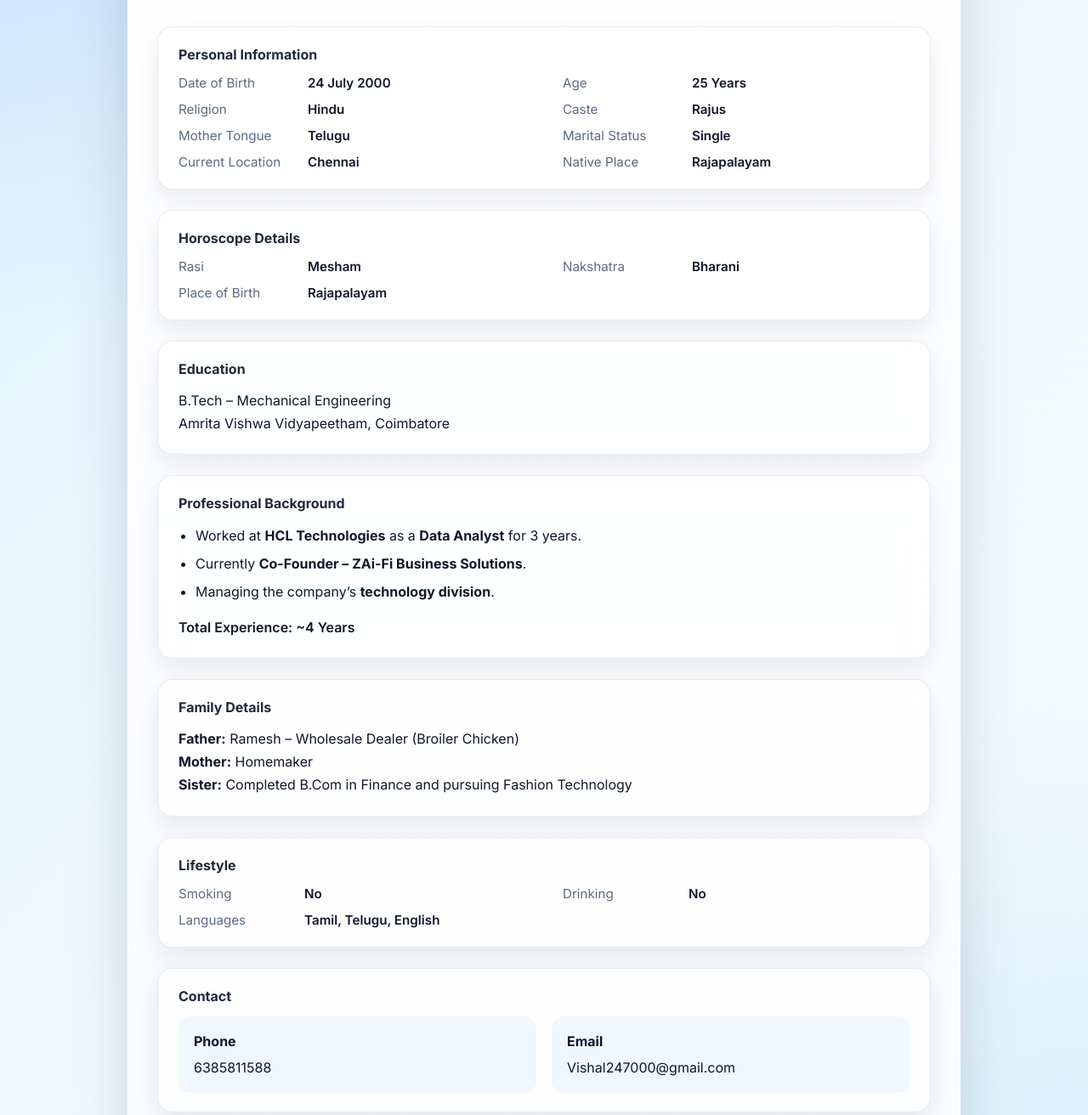
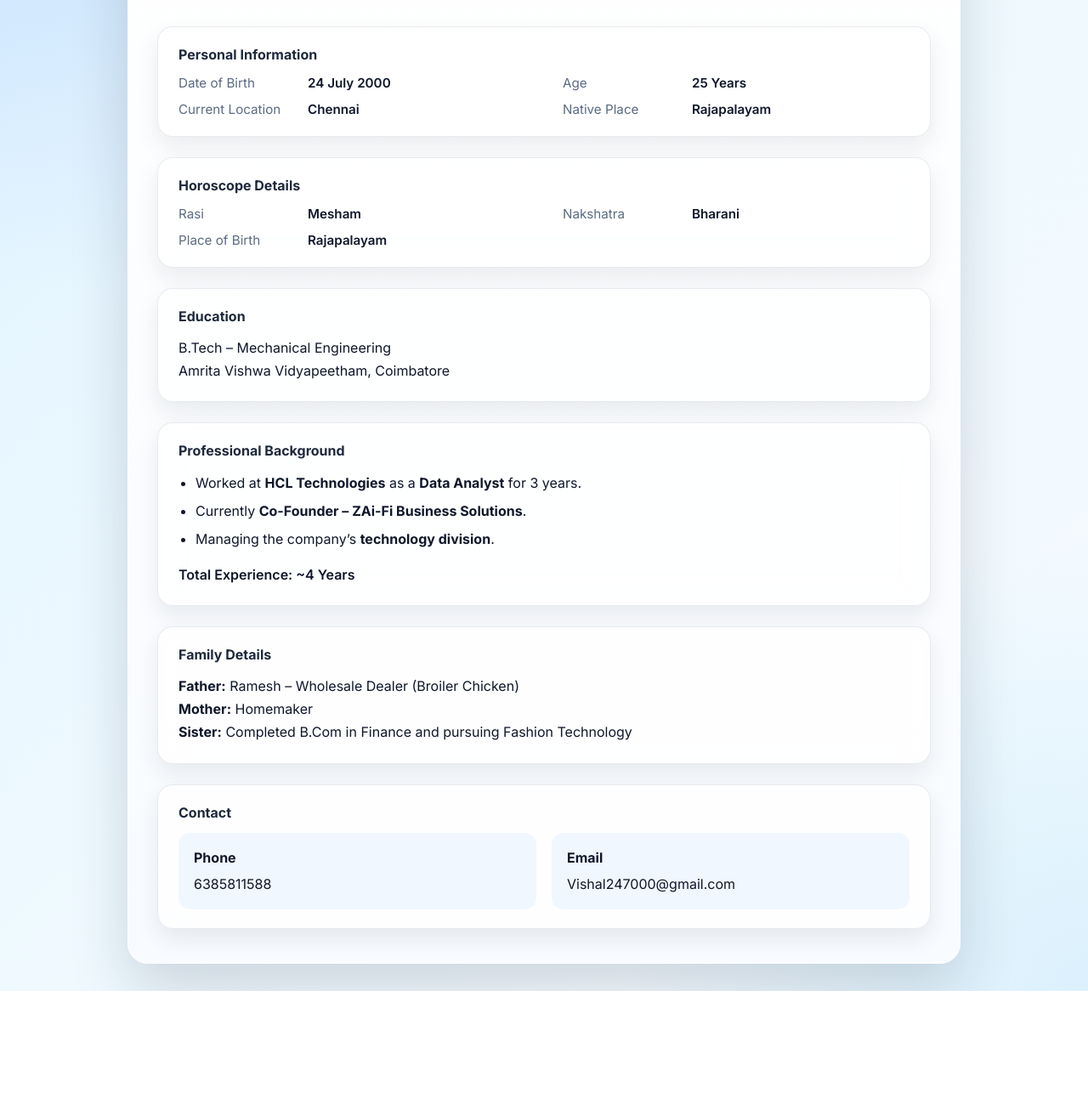
Before and after one commit to vishal-24-1/bio-data, a website: page index.html in a window 1280 px wide. Shown: the part 272-1584 px from the top of the page at 85% size. After the commit the page ends 1438 px from the top, so only its background shows below. Drawn offline with Linux system fonts and the light colour scheme.

Commit message:
info change

```diff
--- a/index.html
+++ b/index.html
@@ -403,10 +403,10 @@ body {
         <div class="grid details-grid">
           <div class="row"><div class="label">Date of Birth</div><div class="value">24 July 2000</div></div>
           <div class="row"><div class="label">Age</div><div class="value">25 Years</div></div>
-          <div class="row"><div class="label">Religion</div><div class="value">Hindu</div></div>
+          <!-- <div class="row"><div class="label">Religion</div><div class="value">Hindu</div></div>
           <div class="row"><div class="label">Caste</div><div class="value">Rajus</div></div>
           <div class="row"><div class="label">Mother Tongue</div><div class="value">Telugu</div></div>
-          <div class="row"><div class="label">Marital Status</div><div class="value">Single</div></div>
+          <div class="row"><div class="label">Marital Status</div><div class="value">Single</div></div> -->
           <div class="row"><div class="label">Current Location</div><div class="value">Chennai</div></div>
           <div class="row"><div class="label">Native Place</div><div class="value">Rajapalayam</div></div>
         </div>
@@ -448,14 +448,15 @@ body {
         </div>
       </section>
 
-      <section class="section">
+      <!-- <section class="section">
         <div class="section-title">Lifestyle</div>
         <div class="grid">
           <div class="row"><div class="label">Smoking</div><div class="value">No</div></div>
           <div class="row"><div class="label">Drinking</div><div class="value">No</div></div>
           <div class="row"><div class="label">Languages</div><div class="value">Tamil, Telugu, English</div></div>
         </div>
-      </section>
+      </section> -->
+
 
       <section class="section">
         <div class="section-title">Contact</div>
```
